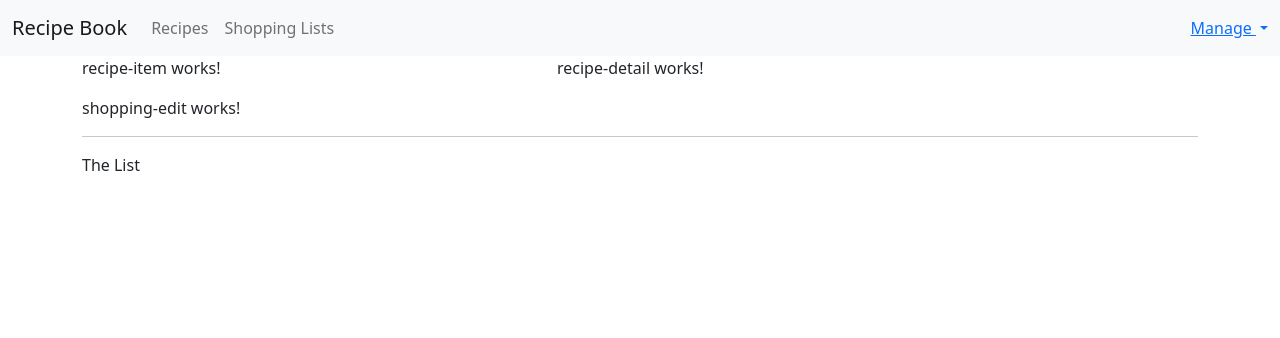
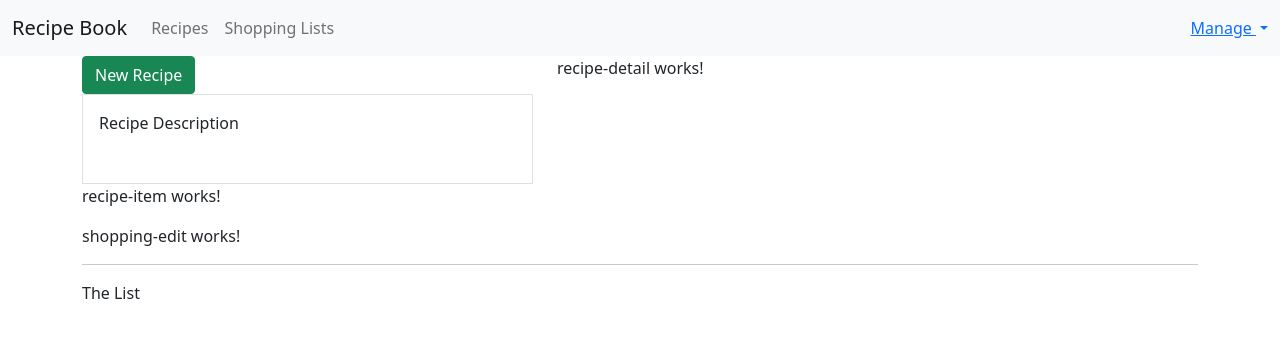
Before and after one commit to Moizasif/AngularProject, an Angular app: page / in a window 1280 px wide. Shown: the top 338 px of the page. Built offline with nearby package versions, Linux system fonts and the light colour scheme.

Commit message:
Adding Content to the Recipes Component

```diff
--- a/src/app/recipes/recipe-list/recipe-list.component.html
+++ b/src/app/recipes/recipe-list/recipe-list.component.html
@@ -1 +1,19 @@
-<app-recipe-item></app-recipe-item>
+<div class="row">
+    <div class="col-xs-12">
+        <button class="btn btn-success">New Recipe</button>
+    </div>
+</div>
+<div class="row">
+    <div class="col-xs-12">
+        <a href="#" class="list-group-item clearfix">
+         <div class="pull-left">
+            <h4 class="list-group-item-heading"></h4>
+            <p class="list-gropu-item-text">Recipe Description</p>
+         </div>
+         <span class="pull-right">
+            <img src="" alt="" class="img-responsive" style="max-height: 50px;">
+         </span>
+        </a>
+        <app-recipe-item></app-recipe-item>
+    </div>
+</div>
--- a/src/app/recipes/recipe-list/recipe-list.component.ts
+++ b/src/app/recipes/recipe-list/recipe-list.component.ts
@@ -1,4 +1,5 @@
 import { Component, OnInit } from '@angular/core';
+import { Recipe } from '../recipe.model';
 
 @Component({
   selector: 'app-recipe-list',
@@ -7,7 +8,11 @@ import { Component, OnInit } from '@angular/core';
 })
 export class RecipeListComponent implements OnInit {
 
-  recipes = [];
+  //Recipe is basically coming from the recipe.model.ts
+  recipes: Recipe[] = [
+    //When we call the method like this we actually call the constructor
+    new Recipe('A Test Recipe', 'A description for a test recipe', 'https://food.fnr.sndimg.com/content/dam/images/food/fullset/2017/6/10/0/FNM070117_Warm-Farro-Salad-with-Charred-Corn_s4x3.jpg.rend.hgtvcom.406.271.suffix/1497141547192.jpeg')
+  ];
 
   constructor() { }
 
```
